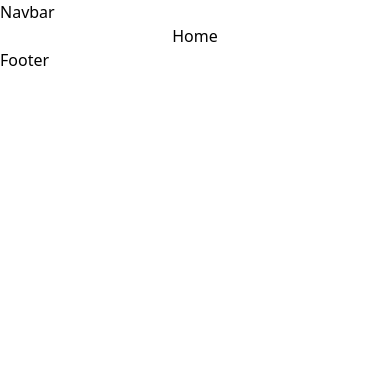
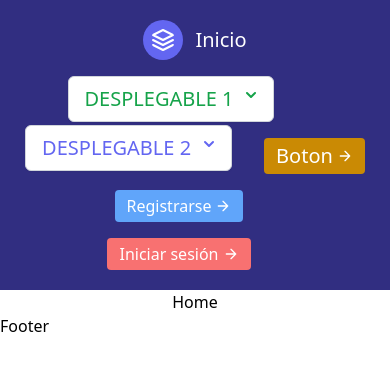
Before and after one commit to rubsuadav/django-rect-scrapping-firebase, a React (Vite) app in the folder frontend/: page / in a window 390 px wide. Shown: the top 370 px of the page. Built offline with nearby package versions, Linux system fonts and the light colour scheme.

Commit message:
Add authentication and navigation functionality to Navbar component

```diff
--- /dev/null
+++ b/frontend/src/components/DropDown.jsx
@@ -0,0 +1,42 @@
+import React, { useState } from "react";
+
+export default function DropDown({ children, buttonLabel, css1, css2 }) {
+  const [isOpen, setIsOpen] = useState(false);
+
+  function toggleOpen() {
+    setIsOpen(!isOpen);
+  }
+
+  return (
+    <div className={css1}>
+      <button className={css2} onClick={toggleOpen}>
+        {buttonLabel}
+        <svg
+          className="-mr-1 ml-2 h-5 w-5"
+          xmlns="http://www.w3.org/2000/svg"
+          viewBox="0 0 20 20"
+          fill="currentColor"
+          aria-hidden="true"
+        >
+          <path
+            fillRule="evenodd"
+            d="M5.293 7.293a1 1 0 011.414 0L10 10.586l3.293-3.293a1 1 0 111.414 1.414l-4 4a1 1 0 01-1.414 0l-4-4a1 1 0 010-1.414z"
+            clipRule="evenodd"
+          />
+        </svg>
+      </button>
+      {isOpen && (
+        <div className="origin-top-right absolute right-0 mt-2 w-56 rounded-md shadow-lg bg-white ring-1 ring-black ring-opacity-5">
+          <div
+            className="py-1"
+            role="menu"
+            aria-orientation="vertical"
+            aria-labelledby="options-menu"
+          >
+            {children}
+          </div>
+        </div>
+      )}
+    </div>
+  );
+}
--- a/frontend/src/components/Navbar.jsx
+++ b/frontend/src/components/Navbar.jsx
@@ -1,5 +1,174 @@
 import React from "react";
+import { Link, useNavigate } from "react-router-dom";
+
+// local imports
+import { useAuthContext } from "../context/authContext";
+import DropDown from "./DropDown";
 
 export default function Navbar() {
-  return <div>Navbar</div>;
+  const { isAuthenticated, logout } = useAuthContext();
+  let navigate = useNavigate();
+
+  function handleLogout() {
+    logout();
+    navigate("/");
+  }
+
+  return (
+    <header className="text-white body-font bg-indigo-900">
+      <div className="container mx-auto flex flex-wrap p-5 flex-col md:flex-row items-center">
+        <div className="flex title-font font-medium items-center text-gray-900 mb-4 md:mb-0">
+          <svg
+            xmlns="http://www.w3.org/2000/svg"
+            fill="none"
+            stroke="currentColor"
+            strokeLinecap="round"
+            strokeLinejoin="round"
+            strokeWidth="2"
+            className="w-10 h-10 text-white p-2 bg-indigo-500 rounded-full"
+            viewBox="0 0 24 24"
+          >
+            <path d="M12 2L2 7l10 5 10-5-10-5zM2 17l10 5 10-5M2 12l10 5 10-5"></path>
+          </svg>
+          <Link to={"/"}>
+            <span className="ml-3 text-xl text-white">Inicio</span>
+          </Link>
+        </div>
+        <nav className="md:mr-auto md:ml-4 md:py-1 md:pl-4 md:border-l md:border-gray-400 flex flex-wrap items-center text-base justify-center">
+          <DropDown
+            buttonLabel="DESPLEGABLE 1"
+            css1="group inline-block text-left relative mr-12"
+            css2="inline-flex justify-center w-full rounded-md border border-gray-300 shadow-sm px-4 py-2 bg-white font-medium hover:bg-gray-50 focus:outline-none focus:ring-2 focus:ring-offset-2 focus:ring-indigo-500 text-green-600 text-xl"
+          >
+            <Link
+              to={"/"}
+              className="block px-4 py-2 text-lg text-white hover:bg-yellow-300 hover:text-gray-900 bg-yellow-700"
+              role="menuitem"
+            >
+              ITEM 1
+            </Link>
+            <Link
+              to={"/"}
+              className="block px-4 py-2 text-lg border-t-8 text-white hover:bg-fuchsia-300 hover:text-gray-900 bg-fuchsia-700"
+              role="menuitem"
+            >
+              ITEM 2
+            </Link>
+          </DropDown>
+          <DropDown
+            css1="group inline-block text-left relative mr-8"
+            css2="inline-flex justify-center w-full rounded-md border border-gray-300 shadow-sm px-4 py-2 bg-white font-medium hover:bg-gray-50 focus:outline-none focus:ring-2 focus:ring-offset-2 focus:ring-indigo-500 text-indigo-500 text-xl"
+            buttonLabel="DESPLEGABLE 2"
+          >
+            <Link
+              to={"/"}
+              className="block px-4 py-2 text-lg text-white hover:bg-blue-300 hover:text-gray-900 bg-blue-700"
+              role="menuitem"
+            >
+              ITEM 1
+            </Link>
+            <Link
+              to={"/"}
+              className="block px-4 py-2 text-lg text-white hover:bg-red-300 hover:text-gray-900 border-t-8 bg-red-700"
+              role="menuitem"
+            >
+              ITEM 2
+            </Link>
+            <Link
+              to={"/"}
+              className="block px-4 py-2 text-lg text-white hover:bg-green-300 hover:text-gray-900 border-t-8 bg-green-700"
+              role="menuitem"
+            >
+              ITEM 3
+            </Link>
+            <Link
+              to={"/"}
+              className="block px-4 py-2 text-lg text-white hover:bg-yellow-300 hover:text-gray-900 border-t-8 bg-yellow-700"
+              role="menuitem"
+            >
+              ITEM 4
+            </Link>
+            <Link
+              to={"/"}
+              className="block px-4 py-2 text-lg text-white hover:bg-pink-300 hover:text-gray-900 border-t-8 bg-pink-500"
+              role="menuitem"
+            >
+              ITEM 5
+            </Link>
+          </DropDown>
+          <Link
+            className="inline-flex items-center bg-yellow-600 border-0 py-1 px-3 focus:outline-none hover:bg-yellow-500 rounded mt-4 md:mt-0 text-white text-xl"
+            to={"/"}
+          >
+            Boton
+            <svg
+              fill="none"
+              stroke="currentColor"
+              strokeLinecap="round"
+              strokeLinejoin="round"
+              strokeWidth="2"
+              className="w-4 h-4 ml-1"
+              viewBox="0 0 24 24"
+            >
+              <path d="M5 12h14M12 5l7 7-7 7"></path>
+            </svg>
+          </Link>
+        </nav>
+
+        {isAuthenticated && (
+          <button
+            className="inline-flex items-center bg-green-600 border-0 py-1 px-3 focus:outline-none hover:bg-green-400 rounded text-base mt-4 md:mt-0 text-white mr-8"
+            onClick={handleLogout}
+          >
+            Cerrar sesion
+            <svg
+              fill="none"
+              stroke="currentColor"
+              strokeLinecap="round"
+              strokeLinejoin="round"
+              strokeWidth="2"
+              className="w-4 h-4 ml-1"
+              viewBox="0 0 24 24"
+            >
+              <path d="M5 12h14M12 5l7 7-7 7"></path>
+            </svg>
+          </button>
+        )}
+        <Link
+          className="inline-flex items-center bg-blue-400 border-0 py-1 px-3 focus:outline-none hover:bg-blue-500 rounded text-base mt-4 md:mt-0 text-white mr-8"
+          to={"/register"}
+        >
+          Registrarse
+          <svg
+            fill="none"
+            stroke="currentColor"
+            strokeLinecap="round"
+            strokeLinejoin="round"
+            strokeWidth="2"
+            className="w-4 h-4 ml-1"
+            viewBox="0 0 24 24"
+          >
+            <path d="M5 12h14M12 5l7 7-7 7"></path>
+          </svg>
+        </Link>
+        <Link
+          className="inline-flex items-center bg-red-400 border-0 py-1 px-3 focus:outline-none hover:bg-red-500 rounded text-base mt-4 md:mt-0 text-white mr-8"
+          to={"/login"}
+        >
+          Iniciar sesión
+          <svg
+            fill="none"
+            stroke="currentColor"
+            strokeLinecap="round"
+            strokeLinejoin="round"
+            strokeWidth="2"
+            className="w-4 h-4 ml-1"
+            viewBox="0 0 24 24"
+          >
+            <path d="M5 12h14M12 5l7 7-7 7"></path>
+          </svg>
+        </Link>
+      </div>
+    </header>
+  );
 }
```
